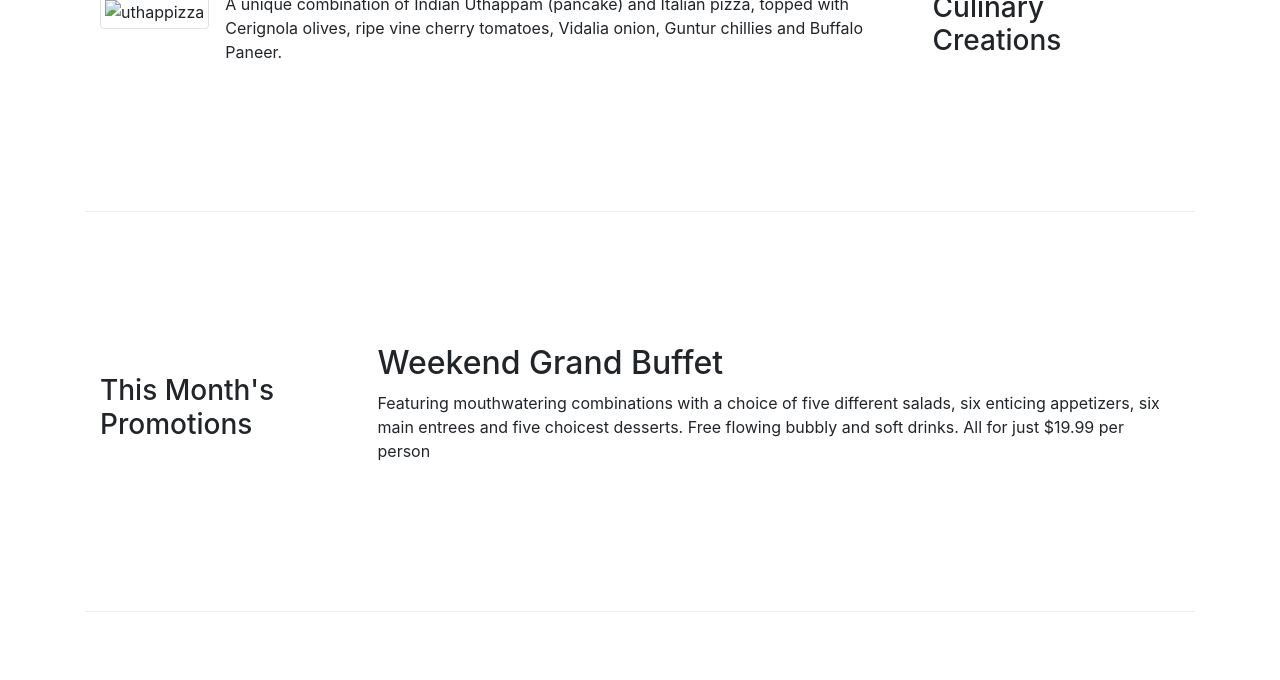
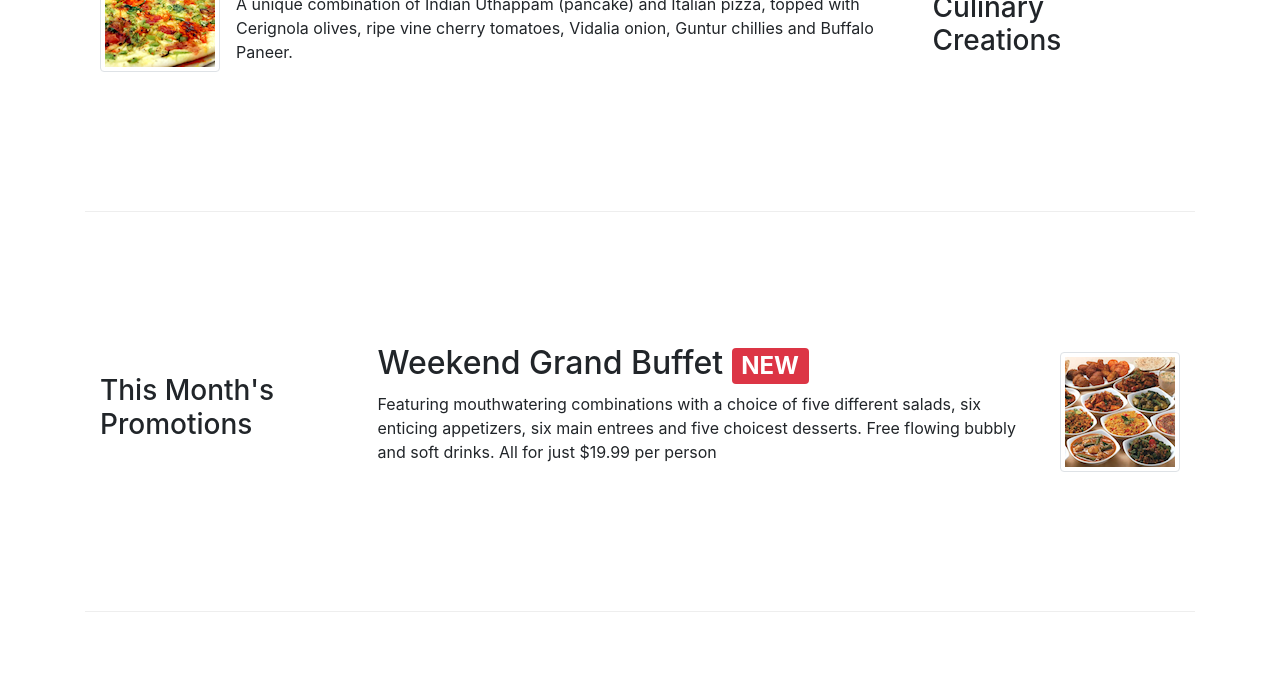
Before and after one commit to HugoFram/Bootstrap4CourseExercises, a website: page index.html in a window 1280 px wide. Shown: the part 522-1202 px from the top of the page. Drawn offline with nearby package versions, Linux system fonts and the light colour scheme.

Commit message:
Assignment 2: Add media and images to the Week end grand buffet row (Task 2).

```diff
--- a/index.html
+++ b/index.html
@@ -54,23 +54,27 @@
             </div>
             <div class = "col col-sm col-md">
                 <div class = "media">
-                    <img class = "d-flex mr-3 img-thumbnail align-self-center" scr = "img/uthappizza.png" alt = "uthappizza">
+                    <img class = "d-flex mr-3 img-thumbnail align-self-center" src = "img/uthappizza.png" alt = "uthappizza">
                     <div class = "media-body">
-                        <h2 class = "mt-0">Uthappizza<span class = "badge badge-danger">HOT</span> <span class = "badge badge-pill badge-secondary">$4.99</span></h2>
+                        <h2 class = "mt-0">Uthappizza <span class = "badge badge-danger">HOT</span> <span class = "badge badge-pill badge-secondary">$4.99</span></h2>
                         <p class = "d-none d-sm-block">A unique combination of Indian Uthappam (pancake) and Italian pizza, topped with Cerignola olives, ripe vine cherry tomatoes, Vidalia onion, Guntur chillies and Buffalo Paneer.</p>
                     </div>
                 </div>
             </div>
         </div>
 
-
         <div class = "row row-content align-items-center">
             <div class = "col-12 col-sm-4 order-sm-first col-md-3">
                 <h3>This Month's Promotions</h3>
             </div>
             <div class = "col col-sm col-md">
-                <h2>Weekend Grand Buffet</h2>
-                <p class = "d-none d-sm-block">Featuring mouthwatering combinations with a choice of five different salads, six enticing appetizers, six main entrees and five choicest desserts. Free flowing bubbly and soft drinks. All for just $19.99 per person </p>
+                <div class = "media">
+                    <div class = "media-body">
+                        <h2 class = "mt-0">Weekend Grand Buffet <span class = "badge badge-danger">NEW</span></h2>
+                        <p class = "d-none d-sm-block">Featuring mouthwatering combinations with a choice of five different salads, six enticing appetizers, six main entrees and five choicest desserts. Free flowing bubbly and soft drinks. All for just $19.99 per person </p>
+                    </div>
+                    <img class = "d-flex ml-3 img-thumbnail align-self-center" src = "img/buffet.png" alt = "buffet">
+                </div>
             </div>
         </div>
 
```
